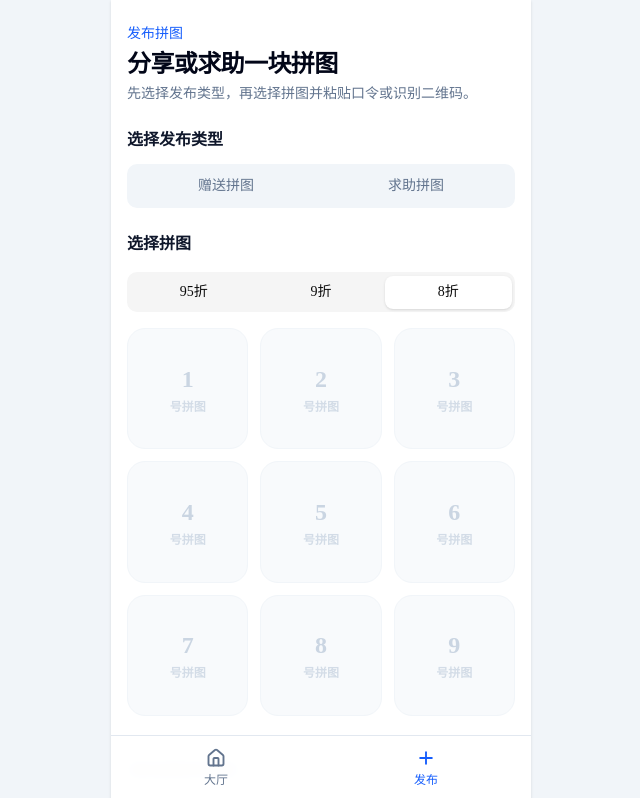
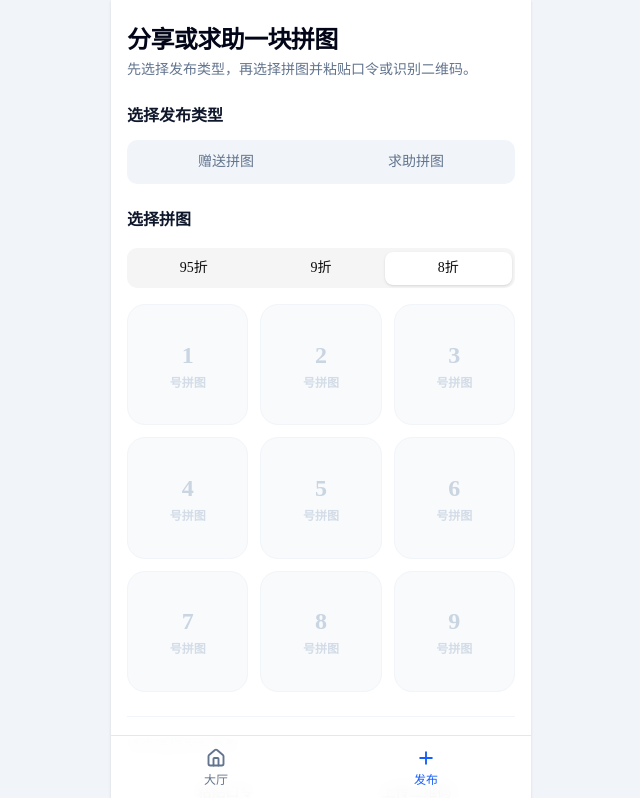
Before and after one commit to wwwwwwwwang/cmcc-puzzle-hub, a Next.js app: page /publish in a window 1280 px wide. Shown: the top 798 px of the page, without its empty margins (319-959 px from the left). Built offline with nearby package versions, Linux system fonts and the light colour scheme.

Commit message:
feat: 移除发布页头部的发布拼图标签

```diff
--- a/src/app/publish/page.tsx
+++ b/src/app/publish/page.tsx
@@ -28,7 +28,6 @@ export default function PublishPage() {
   return (
     <div className="space-y-6 px-4 py-6">
       <header className="space-y-1">
-        <p className="text-sm font-medium text-blue-600">发布拼图</p>
         <h1 className="text-2xl font-bold tracking-tight text-slate-950">
           分享或求助一块拼图
         </h1>
```
